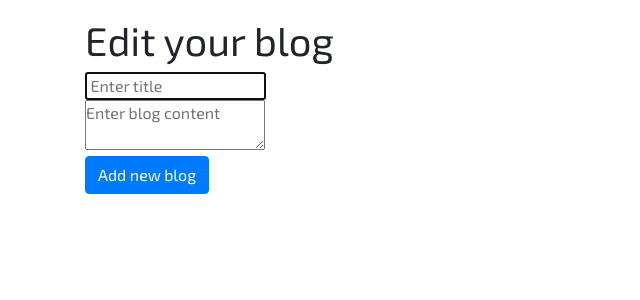
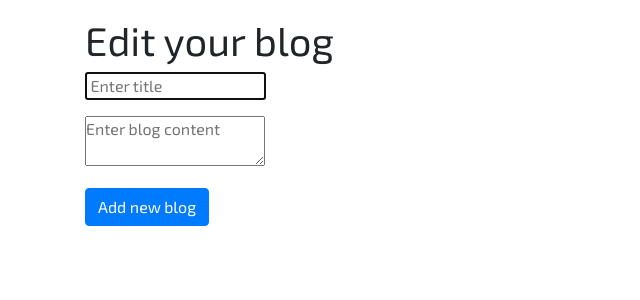
Before and after one commit to ey7/project-three, a Flask app: template templates/edit_blog.html in a window 1280 px wide. Shown: the part 59-359 px from the top of the page, without its empty margins (0-640 px from the left). Run offline with Flask 2, Linux system fonts and the light colour scheme; the template is opened without the code that fills it: values that come from a table or form of the project are taken from there, others are empty; some libraries are stand-ins or nearby versions.

Commit message:
margin added to style the edit blog page

```diff
--- a/templates/edit_blog.html
+++ b/templates/edit_blog.html
@@ -12,7 +12,7 @@
                     <span>{{ error }}</span> {% endfor %}
                 </div>
                     {% else %}
-                        {{ form.title(autofocus=true, class="form__input", required=true, placeholder=" Enter title") }}
+                        {{ form.title(autofocus=true, class="form__input mb-3", required=true, placeholder=" Enter title") }}
                     {% endif %}
             </div>
             <!-- content field-->
@@ -26,7 +26,7 @@
                         {{ form.content(required=true, class="form__input", id="editor", placeholder="Enter blog content") }}
                     {% endif %}
             </div>
-            <div class="form__group">
+            <div class="form__group mt-3">
                     {{ form.submit(class="btn btn-primary") }}
             </div>
         </form>
```
